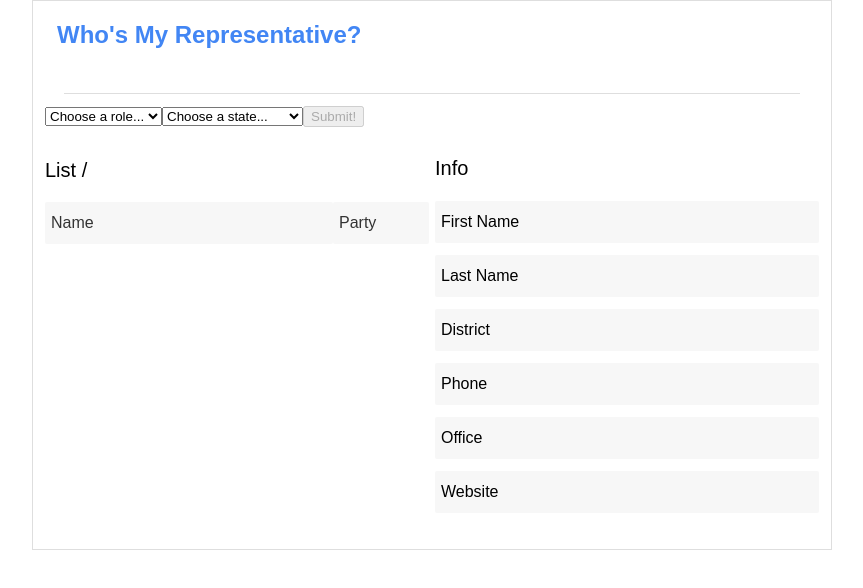
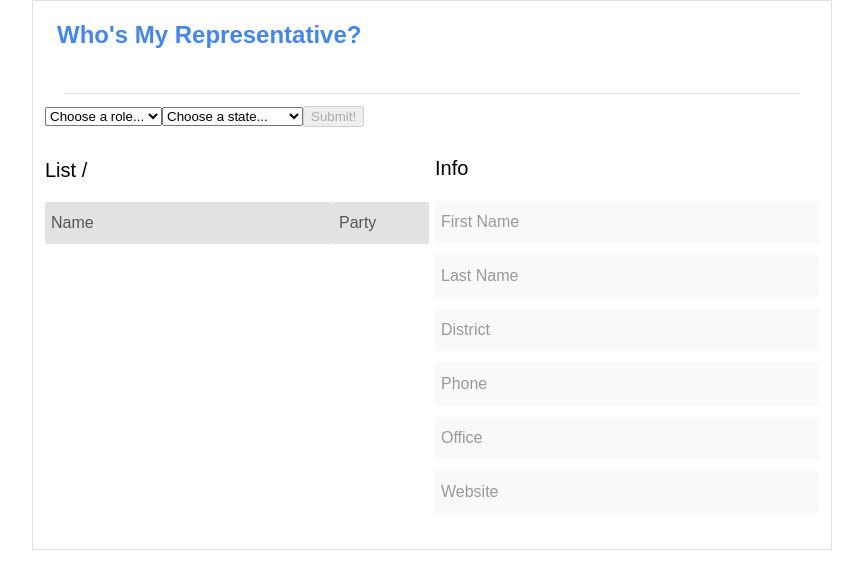
Before and after one commit to spcbrn/grow-exercise_react, a React (Create React App) app: page / in a window 1280 px wide. Shown: the top 588 px of the page, without its empty margins (208-1071 px from the left). Built offline with nearby package versions, Linux system fonts and the light colour scheme; the HTML template or start-up script is replaced by a standard one.

Commit message:
clear detail fields on new search, style tweaks

```diff
--- a/src/App/App.css
+++ b/src/App/App.css
@@ -78,9 +78,9 @@ table {
 th {
   padding: 12px 6px;
   border-radius: 2px;
-  background: #F7F7F7;
+  background: #E2E2E2;
   font-weight: 300;
-  color: #333333;
+  color: #555555;
 }
 
 td {
@@ -97,6 +97,6 @@ td {
   padding: 12px 6px;
   margin-top: 1px;
   margin-bottom: 12px;
-  background: #F7F7F7;
+  background: #F9F9F9;
   border-radius: 2px;
 }
--- a/src/App/App.js
+++ b/src/App/App.js
@@ -11,7 +11,7 @@ const appState = observable({
   stateSelected: '',
   roleSelected: '',
   results: [],
-  activeRep: {}
+  activeRep: null
 })
 
 //add necessary methods to mutate/update app state
@@ -21,7 +21,8 @@ appState.dispatchRequest = (role, state) => {
   const requestMethods = {
     REP: state => axios.get(`/representatives/${state}`).then(resp => appState.results = resp.data.results),
     SEN: state => axios.get(`/senators/${state}`).then(resp => appState.results = resp.data.results)
-  }
+  };
+  appState.activeRep = null;
   return requestMethods[role](state);
 }
 appState.setActiveRep = name => appState.activeRep = appState.results.find(rep => rep.name === name);
--- a/src/App/components/Results.js
+++ b/src/App/components/Results.js
@@ -68,7 +68,7 @@ const ResultRow = props => {
 //component to render either a rep's detailed info or default values
 const RepDetails = ({ rep }) => {
   let defaultVals = { a: 'First Name', b: 'Last Name', c: 'District', d: 'Phone', e: 'Office', f: 'Website' };
-  let detailsObj = rep.name
+  let detailsObj = rep
                   ? { a: rep.name.split(' ')[0],
                       b: rep.name.split(' ')[1],
                       c: `District ${rep.district}`,
@@ -78,19 +78,24 @@ const RepDetails = ({ rep }) => {
                   : defaultVals;
 
   //don't render a District field for senators
-  if (rep.name && !rep.district) delete detailsObj.c;
+  if (rep && !rep.district) delete detailsObj.c;
 
   let fields = [];
+  let defaultStyle = !rep ? { "color": "#999999" } : {};
   //loop through the data object and generate JSX for each field.
   for (let key in detailsObj) {
-    key === 'f' && rep.name
+    rep && key === 'f'
       ? fields.push(
                      <a href={detailsObj[key]} target="_blank">
-                       <div key={key} className="results_detail_field"> {detailsObj[key]} </div>
+                       <div key={key}
+                            className="results_detail_field"
+                            style={defaultStyle}> {detailsObj[key]} </div>
                      </a>
                    )
       : fields.push(
-                     <div key={key} className="results_detail_field"> {detailsObj[key]} </div>
+                     <div key={key}
+                          className="results_detail_field"
+                          style={defaultStyle}> {detailsObj[key]} </div>
                    )
   }
   return fields;
```
